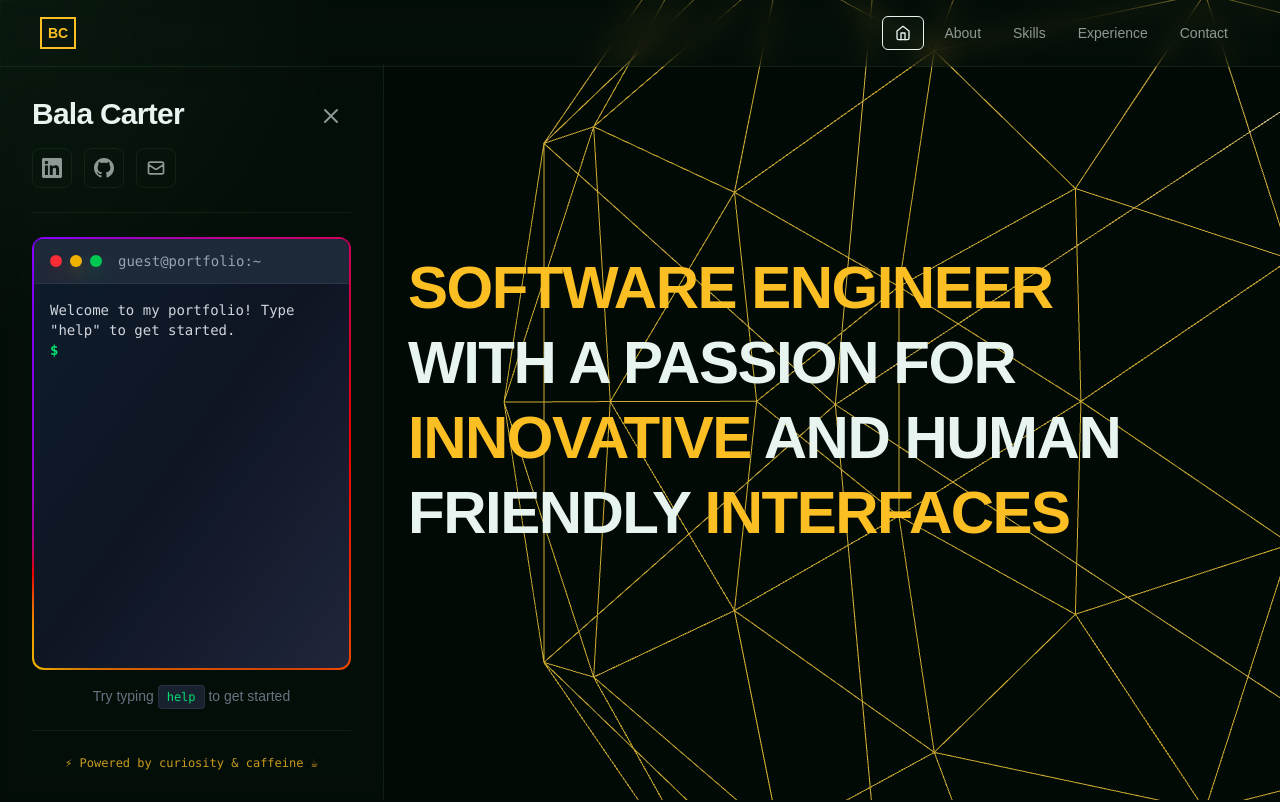
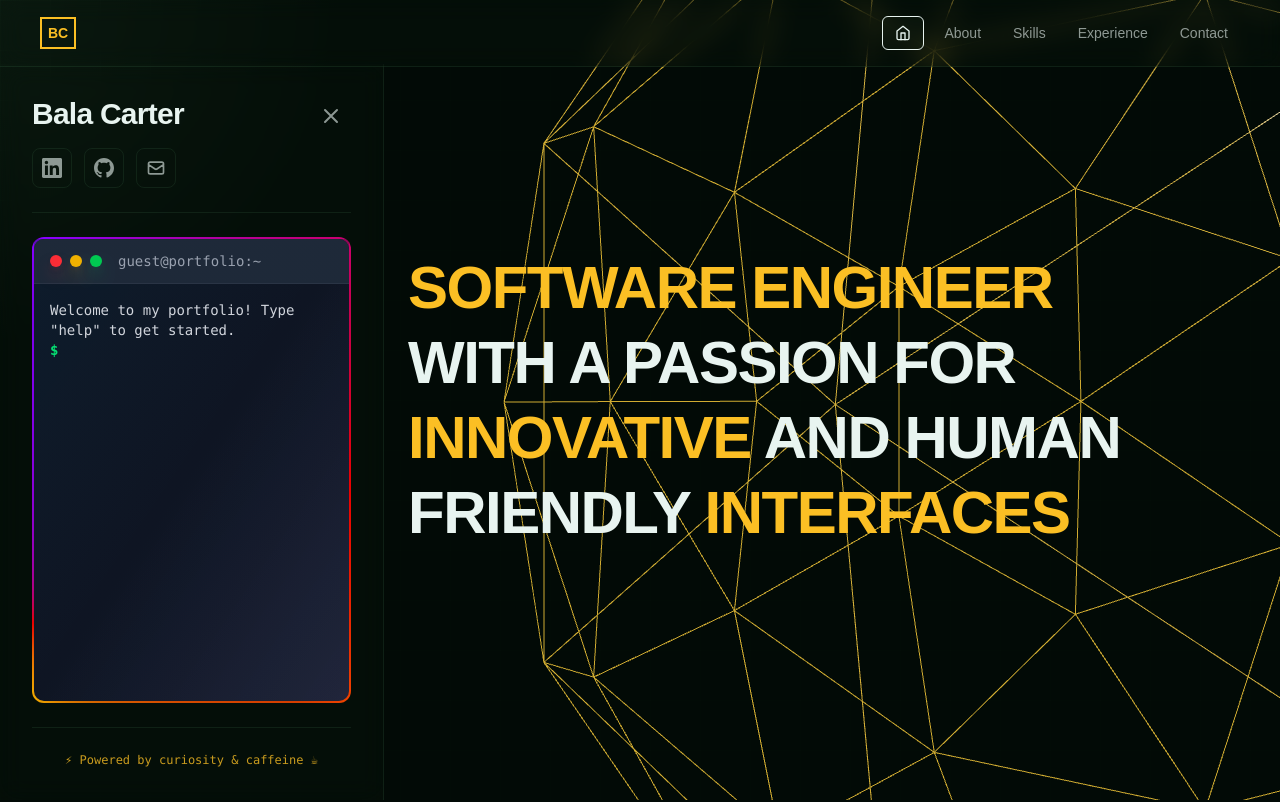
Before and after one commit to balacarter/balacarter, a Next.js app: page / in a window 1280 px wide. Shown: the top 802 px of the page. Built offline with nearby package versions, Linux system fonts and the light colour scheme.

Commit message:
Ensure sidebar takes full screenheight and no more, no scrollbars

```diff
--- a/src/components/Sidebar.tsx
+++ b/src/components/Sidebar.tsx
@@ -53,7 +53,7 @@ export default function Sidebar({
       >
         {/* Minimal Container */}
         <div
-          className="h-full p-8 overflow-y-auto flex flex-col"
+          className="h-full p-8 flex flex-col overflow-hidden"
           onClick={!isMobile ? onExpand : undefined}
           onBlur={(e) => {
             if (!e.currentTarget.contains(e.relatedTarget as Node)) {
@@ -153,7 +153,7 @@ export default function Sidebar({
           </div>
 
           {/* Terminal */}
-          <div className="mb-6 flex-1">
+          <div className="flex-1 min-h-0 mb-6">
             <Terminal />
           </div>
 
--- a/src/components/Terminal.tsx
+++ b/src/components/Terminal.tsx
@@ -232,9 +232,9 @@ export default function Terminal() {
   };
 
   return (
-    <div className="w-full max-w-3xl mx-auto">
+    <div className="w-full h-full flex flex-col">
       {/* Rainbow border wrapper */}
-      <div className="relative p-[2px] rounded-xl overflow-hidden [background-clip:content-box] bg-gray-900">
+      <div className="relative p-[2px] rounded-xl overflow-hidden [background-clip:content-box] bg-gray-900 flex-1 flex flex-col">
         {/* Rotating gradient background - sits behind due to z-index */}
         <div
           className="absolute animate-[spin_3s_linear_infinite] bg-[conic-gradient(from_0deg,#ff0000,#ff7f00,#ffff00,#00ff00,#0000ff,#8b00ff,#ff0000)]"
@@ -247,12 +247,12 @@ export default function Terminal() {
         ></div>
 
         {/* Terminal container */}
-        <div className="relative rounded-[10px] shadow-2xl overflow-hidden bg-gradient-to-br from-gray-900 via-gray-900 to-gray-800">
+        <div className="relative rounded-[10px] shadow-2xl overflow-hidden bg-gradient-to-br from-gray-900 via-gray-900 to-gray-800 flex-1 flex flex-col">
           {/* Subtle accent glow */}
           <div className="absolute inset-0 bg-gradient-to-br from-cyan-500/5 via-transparent to-purple-500/5 pointer-events-none animate-[glow-pulse_4s_ease-in-out_infinite]"></div>
 
           {/* Terminal Header */}
-          <div className="relative bg-gradient-to-r from-gray-800 to-gray-800 px-4 py-3 flex items-center gap-2 border-b border-gray-700/50 backdrop-blur-sm">
+          <div className="relative bg-gradient-to-r from-gray-800 to-gray-800 px-4 py-3 flex items-center gap-2 border-b border-gray-700/50 backdrop-blur-sm flex-shrink-0">
             <div className="flex gap-2">
               <div className="w-3 h-3 rounded-full bg-red-500 shadow-lg shadow-red-500/50 hover:shadow-red-500/80 transition-all cursor-pointer"></div>
               <div className="w-3 h-3 rounded-full bg-yellow-500 shadow-lg shadow-yellow-500/50 hover:shadow-yellow-500/80 transition-all cursor-pointer"></div>
@@ -267,7 +267,7 @@ export default function Terminal() {
           <div
             ref={terminalRef}
             onClick={() => inputRef.current?.focus()}
-            className="relative p-4 h-96 overflow-y-auto font-mono text-sm cursor-text bg-black/10"
+            className="relative p-4 flex-1 overflow-y-auto font-mono text-sm cursor-text bg-black/10 min-h-0"
           >
             {lines.map((line, i) => (
               <div
@@ -302,15 +302,6 @@ export default function Terminal() {
           </div>
         </div>
       </div>
-
-      {/* Hint */}
-      <p className="text-center text-sm text-gray-500 dark:text-gray-400 mt-4">
-        Try typing{' '}
-        <code className="bg-gray-800/80 px-2 py-1 rounded text-green-400 border border-gray-700/50 font-mono text-xs">
-          help
-        </code>{' '}
-        to get started
-      </p>
     </div>
   );
 }
```
